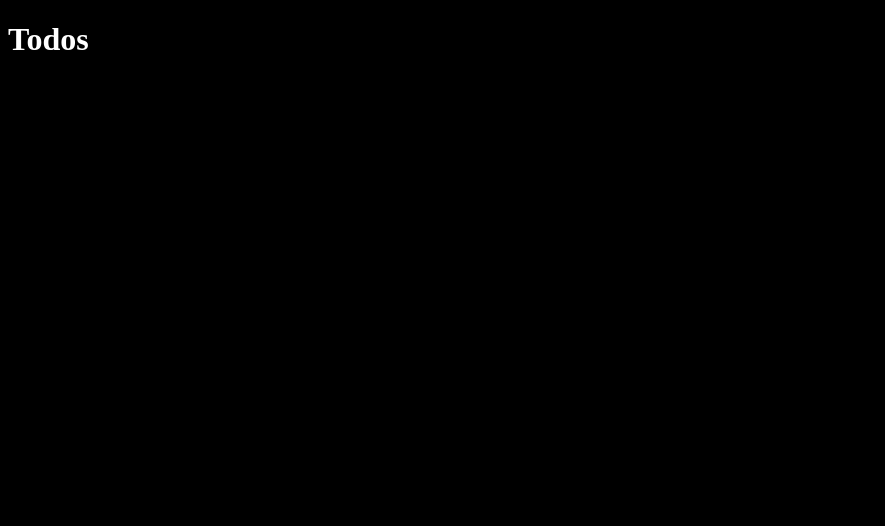
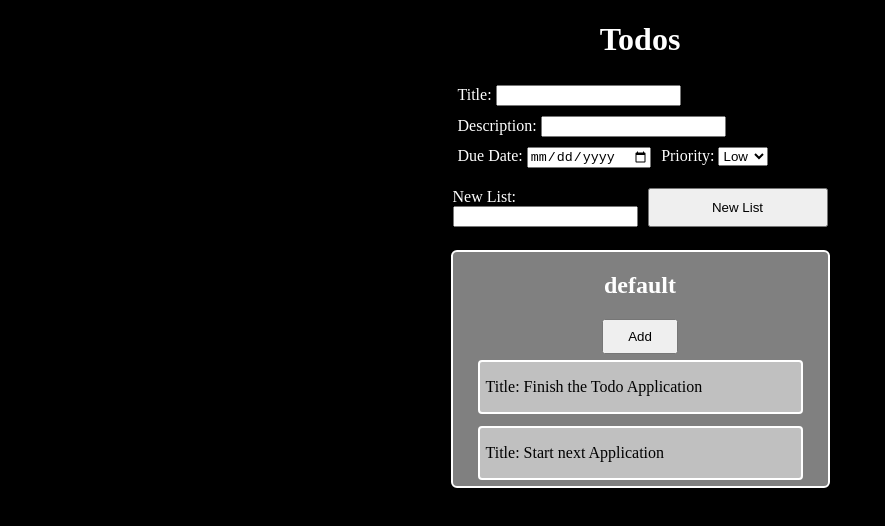
Before and after one commit to DeshawnN/odin-todo-list, a website built with webpack: page dist/index.html in a window 1280 px wide. Shown: the whole page, without its empty margins (0-885 px from the left). Built offline with nearby package versions, Linux system fonts and the light colour scheme.

Commit message:
feat: finalize the specified functionality of the app

```diff
--- a/src/dom-renderer.js
+++ b/src/dom-renderer.js
@@ -1,41 +1,26 @@
-export default function Render() {
-    function todos(todoList) {
+import DOMCreate from './dom-creation';
+
+export default class Renderer {
+    static todos(todoList) {
         const container = document.querySelector('.container');
-        const lists = Object.keys(todoList);
+
+        this.clear(container);
+
+        const lists = Object.keys(todoList.list());
 
         for (const list of lists) {
-            const listDiv = document.createElement('div');
-            const heading = document.createElement('h2');
-            heading.textContent = list;
-            listDiv.append(heading);
+            const listDiv = DOMCreate.TodoList(todoList, list);
 
-            for (const todo of todoList[list]) {
-                const todoDiv = document.createElement('div');
-                todoDiv.classList.add('todo');
+            for (const todo of todoList.list()[list]) {
+                const todoDiv = DOMCreate.Todo(todo, todoList, list);
+                listDiv.appendChild(todoDiv);
+            }
 
-                const title = document.createElement("div");
-                title.textContent = todo.title;
-                todoDiv.append(title);
-
-                const description = document.createElement("div");
-                description.textContent = todo.description;
-                todoDiv.append(description);
-
-                const dueDate = document.createElement('div');
-                dueDate.textContent = todo.dueDate;
-                todoDiv.appendChild(dueDate);
-
-                const priority = document.createElement('div');
-                priority.textContent = todo.priority;
-                todoDiv.appendChild(priority);
-
-                listDiv.append(todoDiv);
-            }
-            container.append(listDiv);
+            container.appendChild(listDiv);
         }
     }
 
-    return {
-        todos
+    static clear(element) {
+        element.innerHTML = "";
     }
 }
--- a/src/index.js
+++ b/src/index.js
@@ -1 +1,17 @@
 import './style.css'
+import TodoList from './todolist';
+import Renderer from './dom-renderer';
+
+(function() {
+    const todoList = TodoList();
+
+    const newListButton = document.querySelector('[data-new-list]');
+    newListButton.addEventListener('click', () => {
+        const listName = document.querySelector('[data-new-list-name]');
+        todoList.addList(listName.value);
+        listName.value = '';
+        Renderer.todos(todoList);
+    });
+
+    Renderer.todos(todoList);
+})();
--- a/src/style.css
+++ b/src/style.css
@@ -2,3 +2,83 @@ body {
     background-color: black;
     color: white;
 }
+
+.container {
+    display: flex;
+    flex-wrap: wrap;
+    justify-content: center;
+}
+
+h1, h2 { text-align: center; }
+
+.todolist {
+    background-color: gray;
+    border: 2px solid white;
+    border-radius: 6px;
+    margin: 8px;
+    display: flex;
+    flex-direction: column;
+    width: 375px;
+}
+
+.todolist button {
+    padding: 8px 24px;
+    align-self: center;
+}
+
+.todolist, .drilldown {
+    display: flex;
+    flex-direction: column;
+}
+
+.drilldown button {
+    align-self: flex-end;
+}
+
+.todo {
+    padding: 8px 6px;
+    background: rgba(255, 255, 255, 0.5);
+    border: 2px solid white;
+    border-radius: 4px;
+    margin: 6px 25px;
+    color: black;
+
+}
+
+.todo > *, .drilldown > * {
+    padding: 8px 0;
+}
+
+
+.hidden {
+    display: none;
+}
+
+.input-area {
+    display: flex;
+    flex-wrap: wrap;
+    width: 375px;
+    margin: 0 auto;
+}
+
+.input-area label {
+    padding: 5px
+}
+
+[data-new-list] {
+    width: 100px;
+    margin: 0 auto;
+    display: block;
+}
+
+.new-list-input {
+    padding: 15px;
+    display: flex;
+    margin: 0 auto;
+    width: 375px;
+    gap: 10px;
+}
+
+.new-list-input > * {
+    flex: 1;
+}
--- a/src/todolist.js
+++ b/src/todolist.js
@@ -0,0 +1,30 @@
+import Todo from './todos';
+
+export default function TodoList() {
+    const projects = {
+        default: [
+            new Todo('Finish the Todo Application',
+            "Finalize the Todo Web App",
+            "None",
+            "None"),
+            new Todo('Start next Application',
+            "Find your next Project and develop it!",
+            "None",
+            "None")
+        ]
+    };
+
+    const addTodo = (todo, list) => projects[list].push(todo);
+    const addList = (listName) => {projects[listName] = []};
+    const removeTodo = (list, position) => {
+        projects[list].splice(position, 1);
+    };
+    const list = () => projects;
+
+    return {
+        addTodo,
+        removeTodo,
+        addList,
+        list,
+    }
+}
--- a/src/todos.js
+++ b/src/todos.js
@@ -1,8 +1,9 @@
 export default function Todo(title, description, dueDate, priority) {
+    priority = priority.slice(0, 1).toUpperCase() + priority.slice(1);
     return {
         title,
         description,
-        dueDate,
+        dueDate: new Date(dueDate).toDateString(),
         priority
     }
 }
```
Also changed, not shown: dist/index.html.
